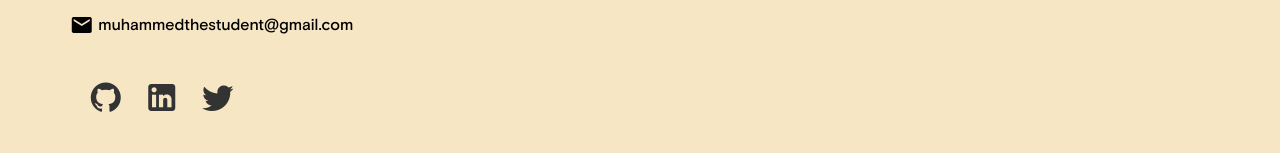
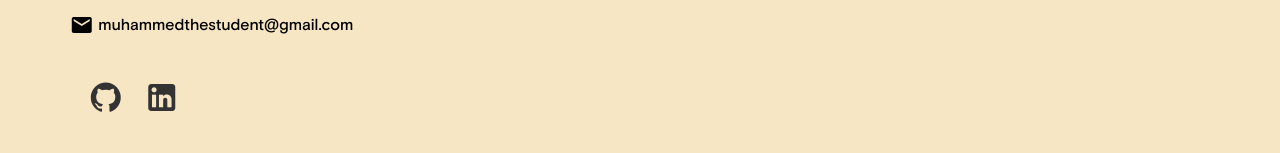
Before and after one commit to nmcev/odin-personal-portfolio, a plain HTML site: page index.html in a window 1280 px wide. Shown: the part 2284-2437 px from the top of the page. Drawn offline with nearby package versions, Linux system fonts and the light colour scheme.

Commit message:
feat: delete twitter icon

```diff
--- a/index.html
+++ b/index.html
@@ -155,9 +155,7 @@
                         <a class="mdi mdi-linkedin mdi-36px  social-l" href="https://www.linkedin.com/in/muhammed-khalid-2058b5251/"></a>
                     </li>
 
-                    <li>
-                        <a class="mdi mdi-twitter mdi-36px social-t" href="#"></a>
-                    </li>
+
 
                 </ul>
             </div>
```
